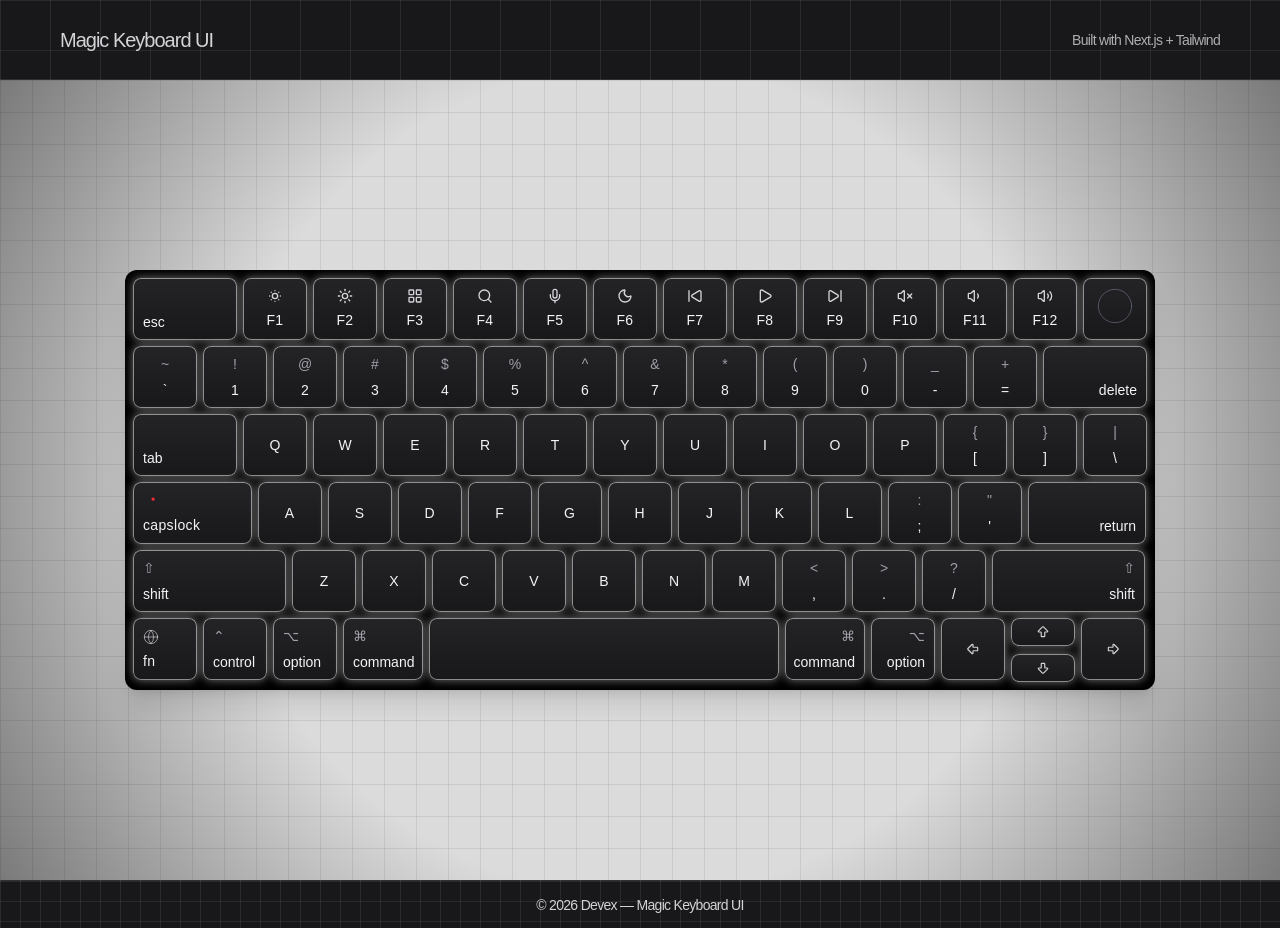
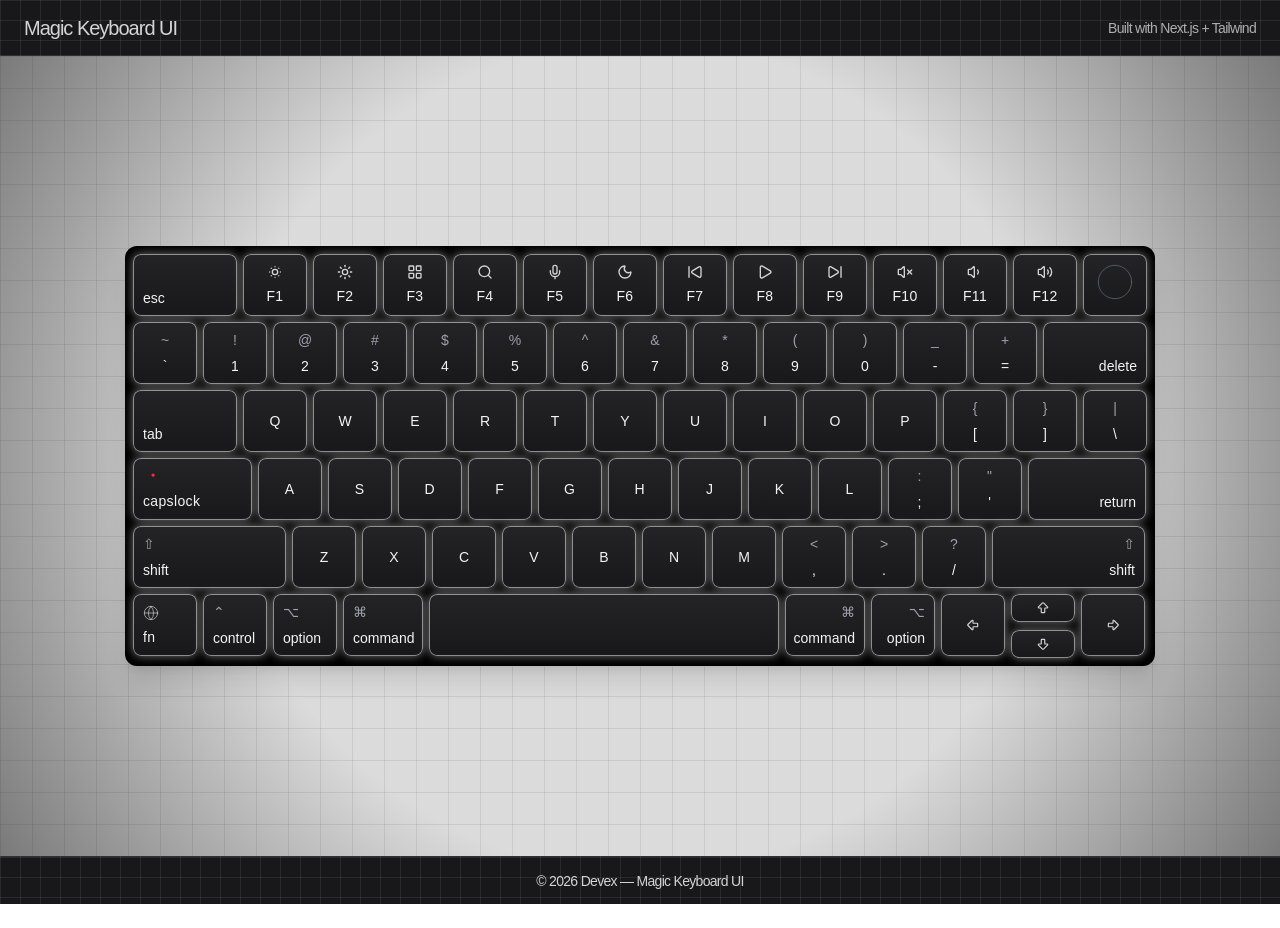
Before and after one commit to Devexhhh/MagicKeyboard, a Next.js app: page / in a window 1280 px wide. After the commit the page ends 904 px from the top, so only its background shows below. Built offline with nearby package versions, Linux system fonts and the light colour scheme; a web font is replaced by a local one.

Commit message:
fixed navbar UI

```diff
--- a/app/components/layout/Navbar.tsx
+++ b/app/components/layout/Navbar.tsx
@@ -4,20 +4,20 @@
             className="
       relative
       w-full
-      h-20
+      h-14
       flex items-center justify-between
-      px-15
+      px-2 md:px-6
       font-(--font-funnel)
 
       bg-zinc-900 text-zinc-300
 
       bg-[linear-gradient(to_right,rgba(255,255,255,0.08)_1px,transparent_1px),linear-gradient(to_bottom,rgba(255,255,255,0.08)_1px,transparent_1px)]
-      bg-size-[50px_50px]
+      bg-size-[20px_20px]
 
       border-b border-white/10
       "
         >
-            <div className="font-medium text-xl tracking-tighter">
+            <div className="font-medium sm:text-xl tracking-tighter">
                 Magic Keyboard UI
             </div>
 
```
